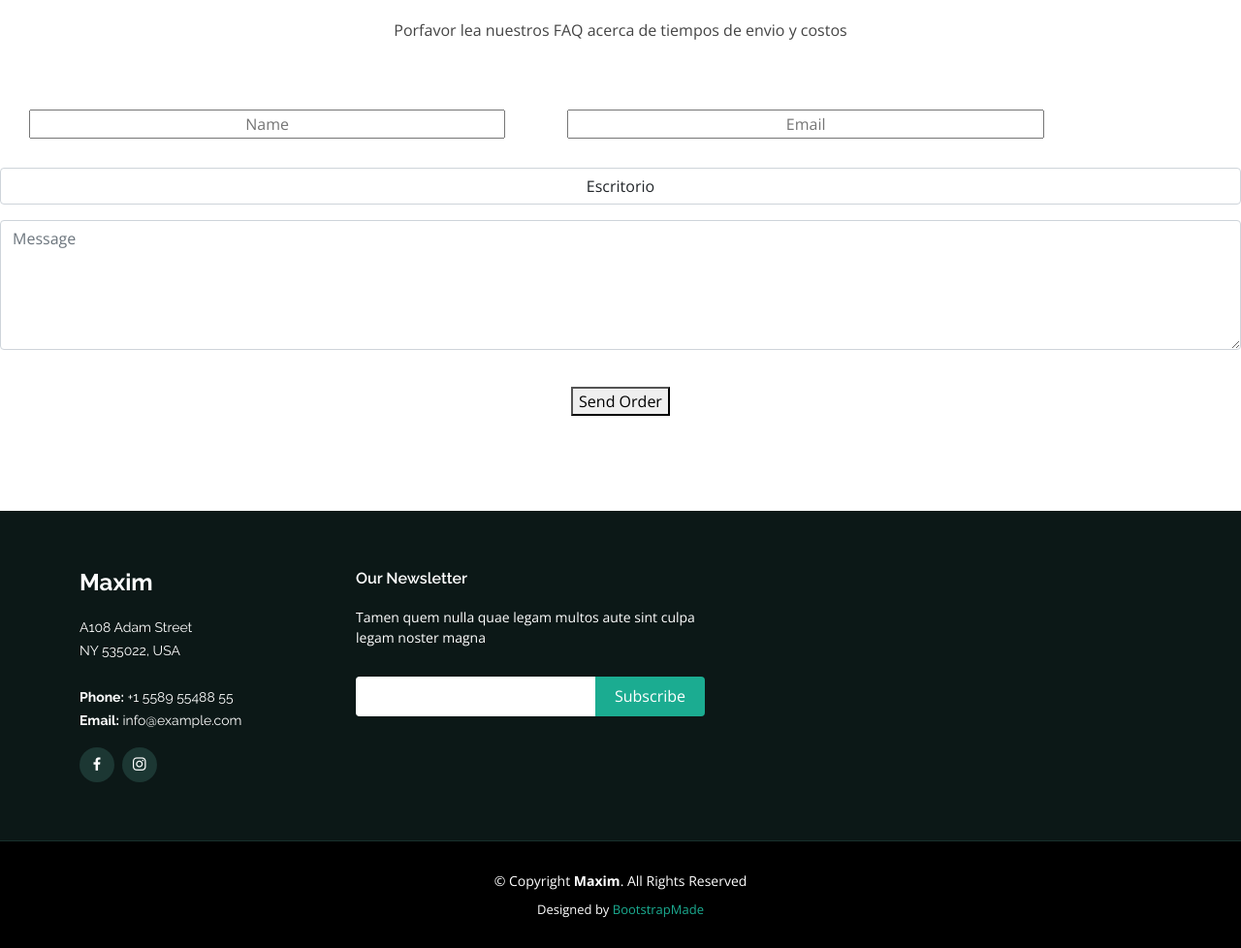
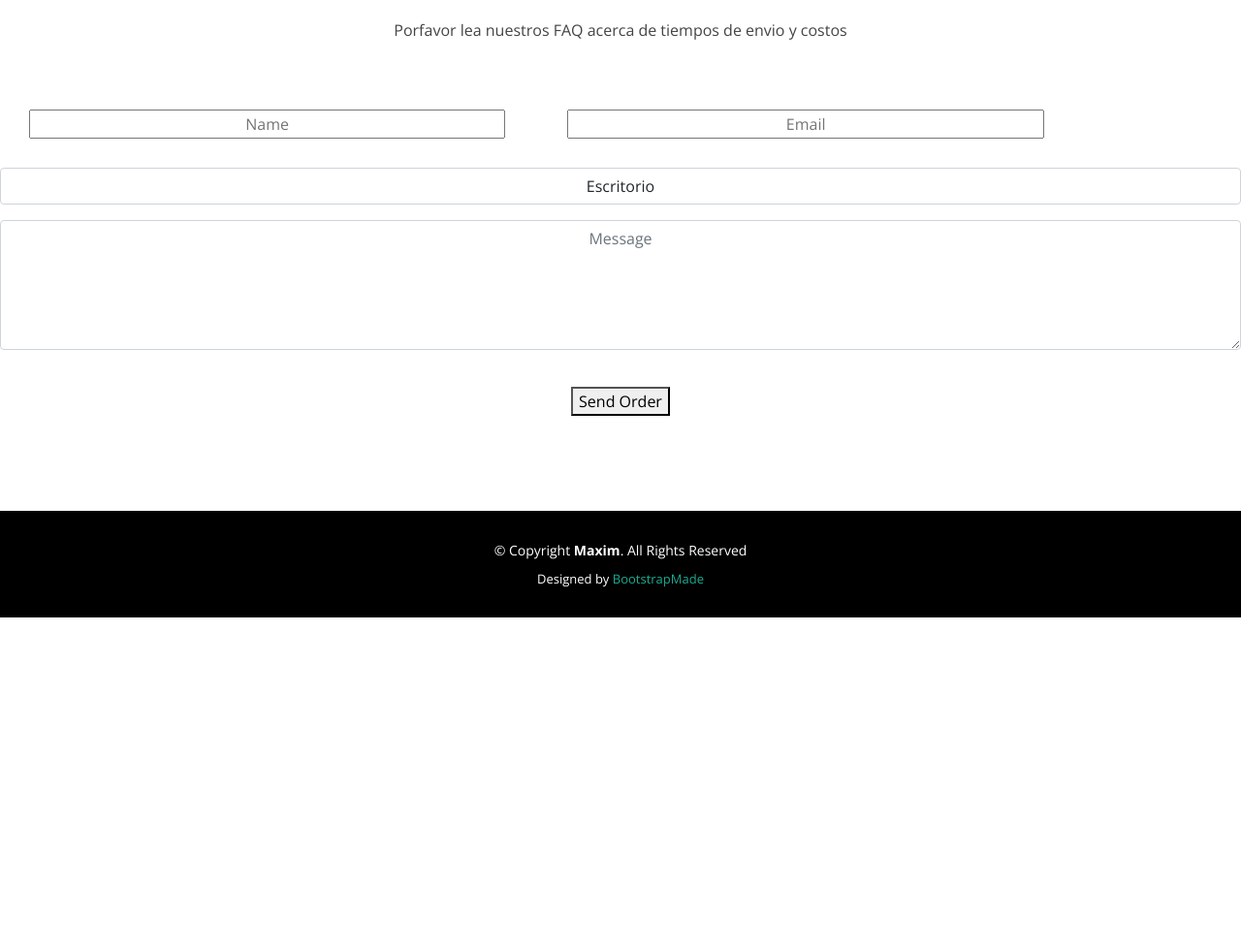
Before and after one commit to facundomartinezabeldano/TP-Grupal-CH, a Django app: page /productos/ordenes/ in a window 1280 px wide. Shown: the part 904-1882 px from the top of the page at 97% size. After the commit the page ends 1541 px from the top, so only its background shows below. Run offline with Django 4.2, Linux system fonts and the light colour scheme; some libraries are stand-ins or nearby versions.

Commit message:
Merge master

```diff
--- a/products/templates/add_product.html
+++ b/products/templates/add_product.html
@@ -1,6 +1,6 @@
 {% extends "products/index.html"%}
 {% load static %}
-{% block content %}
+{% block add_product %}
 
 <!-- ======= Contact Section ======= -->
 <section id="contact" class="contact">
--- a/products/templates/order.html
+++ b/products/templates/order.html
@@ -28,7 +28,8 @@
             <option value="mesa">Mesa</option>
         </select>
         <div class="form-group mt-3">
-            <textarea class="form-control" name="message" rows="5" placeholder="Message" required></textarea>
+            <textarea class="form-control" name="message" rows="5" placeholder="Message" required
+                style="text-align: center;"></textarea>
         </div>
         <div class="text-center" style="margin: 1cm"><button type="submit">Send Order</button></div>
     </form>
--- a/products/templates/products.html
+++ b/products/templates/products.html
@@ -14,7 +14,6 @@
 
             <div class="col-lg-4 col-md-6 portfolio-item filter-app">
                 <div class="portfolio-wrap">
-                    <img src="{% static 'products/img/portfolio/portfolio-1.jpg' %}" class="img-fluid" alt="">
                     <div class="portfolio-info">
                         <h4>Sillas</h4>
                         <div class="portfolio-links">
@@ -26,7 +25,6 @@
 
             <div class="col-lg-4 col-md-6 portfolio-item filter-web">
                 <div class="portfolio-wrap">
-                    <img src="{% static 'products/img/portfolio/portfolio-2.jpg' %}" class="img-fluid" alt="">
                     <div class="portfolio-info">
                         <h4>Mesas</h4>
                         <div class="portfolio-links">
@@ -38,7 +36,6 @@
 
             <div class="col-lg-4 col-md-6 portfolio-item filter-app">
                 <div class="portfolio-wrap">
-                    <img src="{% static 'products/img/portfolio/portfolio-3.jpg' %}" class="img-fluid" alt="">
                     <div class="portfolio-info">
                         <h4>Sillones</h4>
                         <div class="portfolio-links">
--- a/products/templates/products/index.html
+++ b/products/templates/products/index.html
@@ -72,47 +72,19 @@
       <h1>Muebles Juan</h1>
       <h2>Calidad - Confort - Estetica</h2>
     </div>
+    {% block content %}
+    {% endblock %}
   </section><!-- End Hero -->
 
   <main id="main">
-    {% block content %}
+    {% block order %}
+    {% endblock %}
+    {% block add_product %}
     {% endblock %}
   </main><!-- End #main -->
 
   <!-- ======= Footer ======= -->
   <footer id="footer">
-    <div class="footer-top">
-      <div class="container">
-        <div class="row">
-
-          <div class="col-lg-3 col-md-6">
-            <div class="footer-info">
-              <h3>Maxim</h3>
-              <p>
-                A108 Adam Street <br>
-                NY 535022, USA<br><br>
-                <strong>Phone:</strong> +1 5589 55488 55<br>
-                <strong>Email:</strong> info@example.com<br>
-              </p>
-              <div class="social-links mt-3">
-                <a href="#" class="facebook"><i class="bx bxl-facebook"></i></a>
-                <a href="#" class="instagram"><i class="bx bxl-instagram"></i></a>
-              </div>
-            </div>
-          </div>
-          <div class="col-lg-4 col-md-6 footer-newsletter">
-            <h4>Our Newsletter</h4>
-            <p>Tamen quem nulla quae legam multos aute sint culpa legam noster magna</p>
-            <form action="" method="post">
-              <input type="email" name="email"><input type="submit" value="Subscribe">
-            </form>
-
-          </div>
-
-        </div>
-      </div>
-    </div>
-
     <div class="container">
       <div class="copyright">
         &copy; Copyright <strong><span>Maxim</span></strong>. All Rights Reserved
```
Also changed, not shown: other parts of products/templates/order.html (+1 -1 lines).
